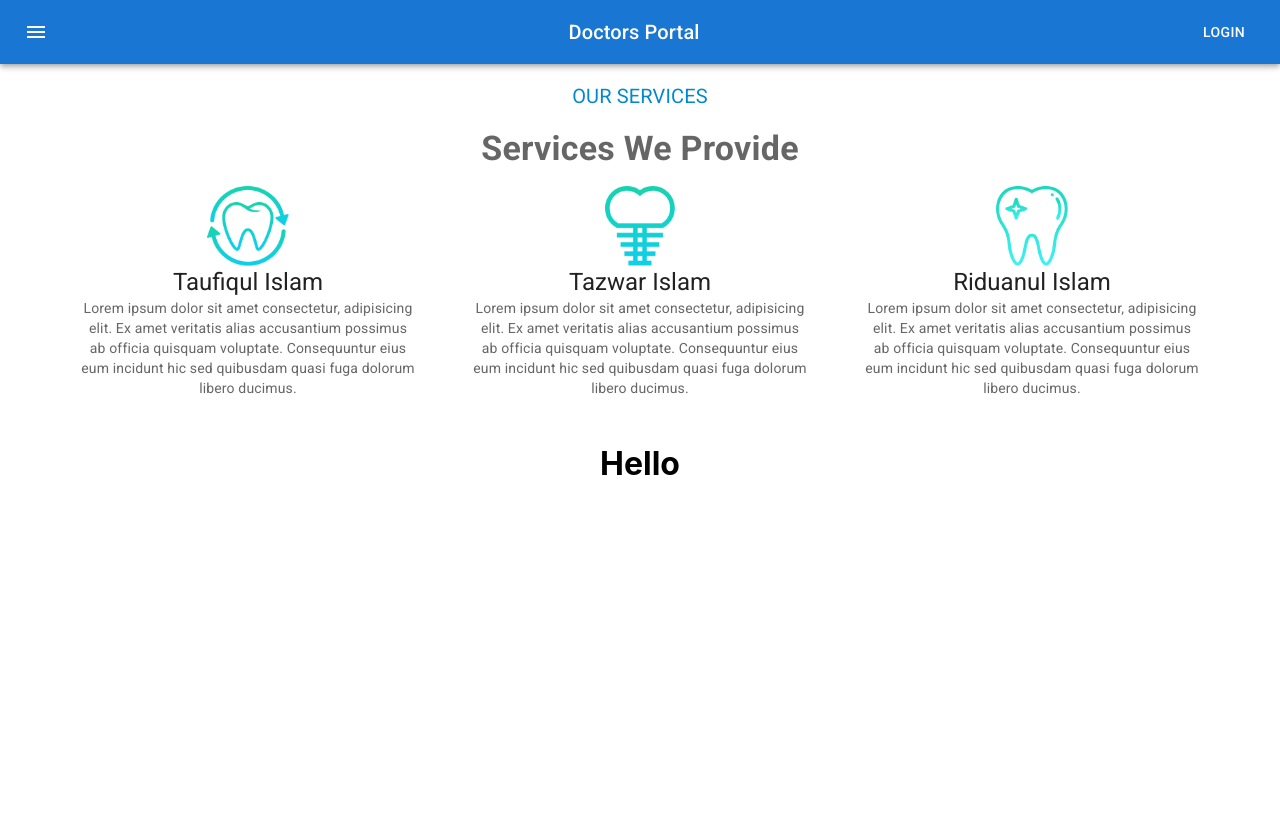
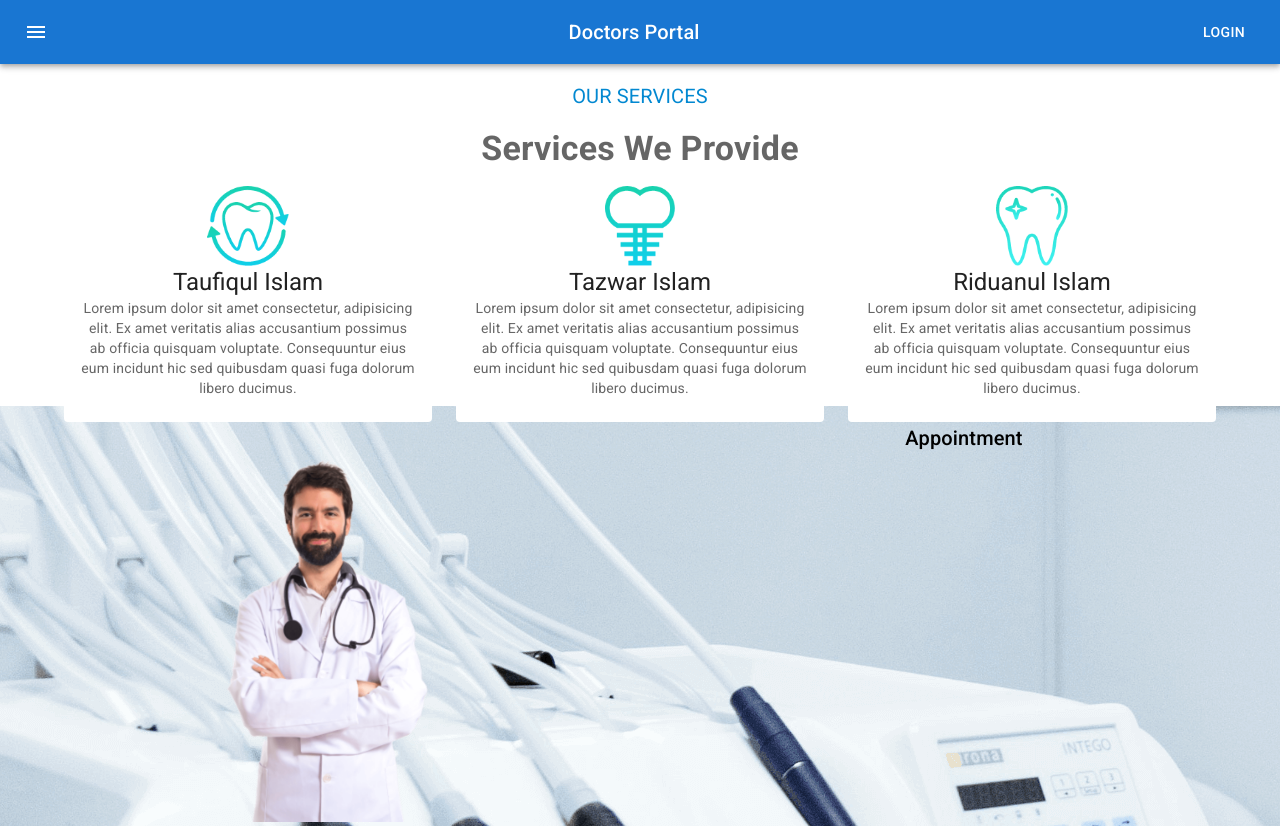
Before and after one commit to Taufiqul7756/Doctors-portal-client, a React (Create React App) app: page / in a window 1280 px wide. Before the commit the page ends 800 px from the top, so only its background shows below. Built offline with nearby package versions, Linux system fonts and the light colour scheme.

Commit message:
Doctors photo and Bg added

```diff
--- a/src/Pages/AppoimtmentBanner/AppointmentBanner.js
+++ b/src/Pages/AppoimtmentBanner/AppointmentBanner.js
@@ -1,10 +1,26 @@
 import React from "react";
+import Box from "@mui/material/Box";
+import Grid from "@mui/material/Grid";
+import Typography from "@mui/material/Typography";
+import doctor from "../../../src/images/doctor.png";
+import bg from "../../../src/images/appointment-bg.png";
+
+const appointmentBg = {
+  background: `url(${bg})`,
+};
 
 const AppointmentBanner = () => {
   return (
-    <div>
-      <h1>Hello</h1>
-    </div>
+    <Box style={appointmentBg} sx={{ flexGrow: 1 }}>
+      <Grid container spacing={2}>
+        <Grid item xs={12} md={6}>
+          <img style={{ width: "400px" }} src={doctor} alt="" />
+        </Grid>
+        <Grid item xs={12} md={6}>
+          <Typography variant="h6">Appointment</Typography>
+        </Grid>
+      </Grid>
+    </Box>
   );
 };
 
```
